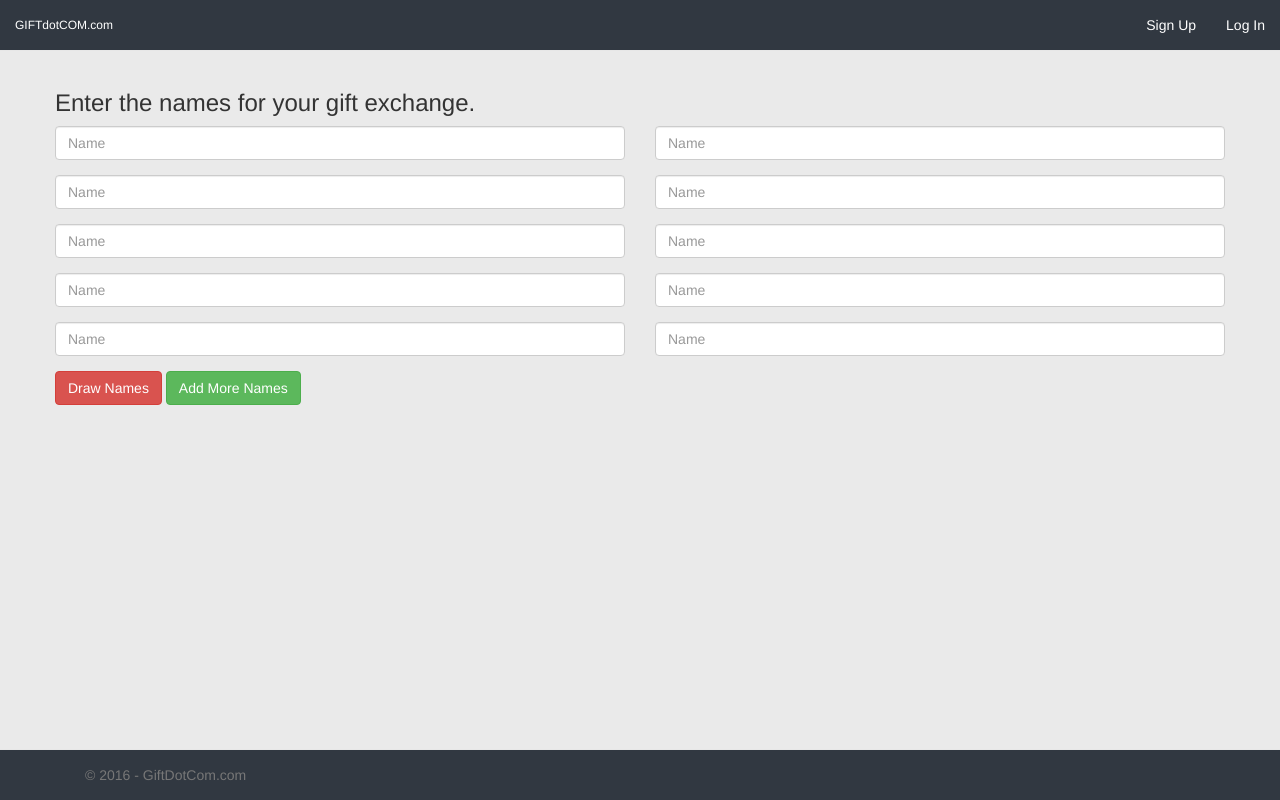
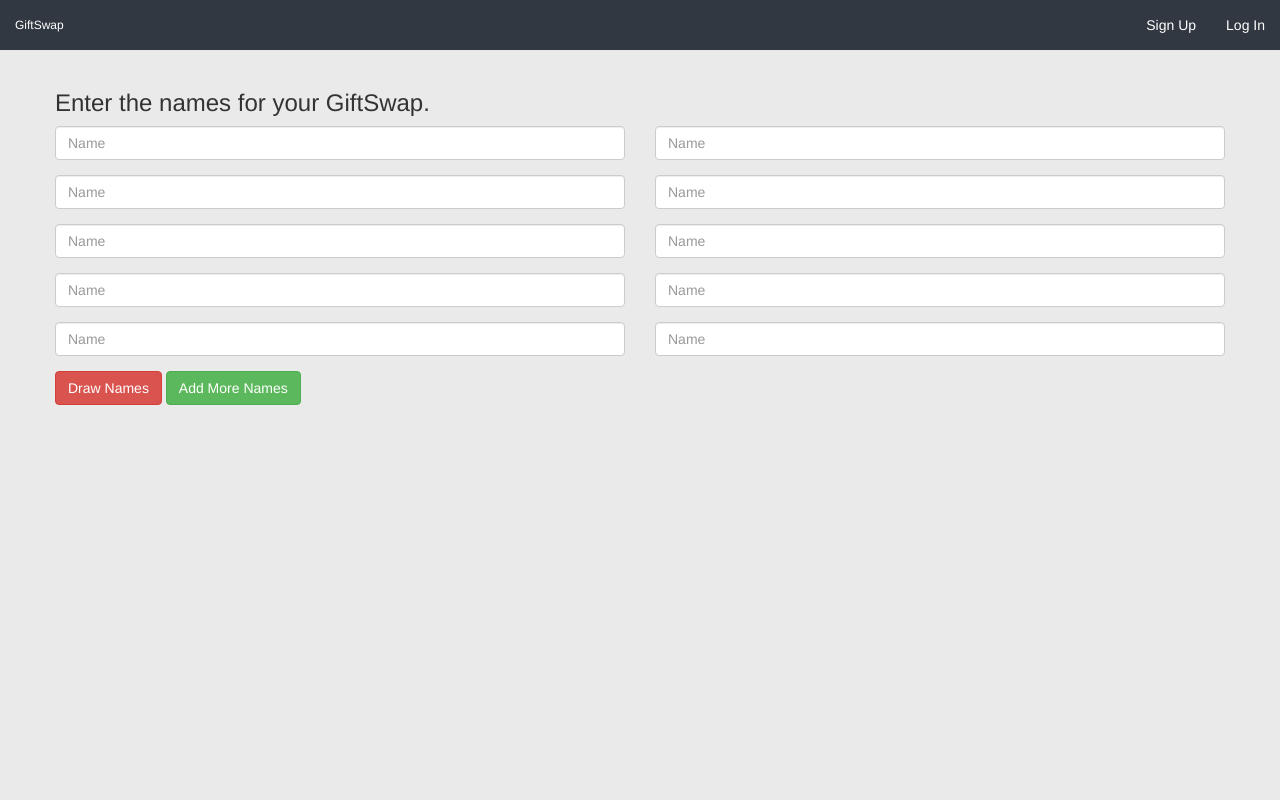
Before and after one commit to sagarpatel8384/gift-exchange-app, a Rails app: page / in a window 1280 px wide. Run offline with Rails 7, Linux system fonts and the light colour scheme; style sheets or scripts are compiled from the project's sources; parts of the project's set-up code (start-up, migrations or seed data) failed here and were passed over; some libraries are stand-ins or nearby versions.

Commit message:
Rename Application

```diff
--- a/app/controllers/application_controller.rb
+++ b/app/controllers/application_controller.rb
@@ -12,10 +12,6 @@ class ApplicationController < ActionController::Base
     distinct_invites = invites_array.uniq.select { |email| !@group.invitations.find_by_email(email)}
     distinct_invites.each { |email| UserMailer.invitation_email(email, @group).deliver_now}
     distinct_invites.each { |email| @group.invitations.create(email: email) }
-  end
-
-  def authorized?
-    redirect_to login_path if !logged_in?
   end
 
   def current_user
--- a/app/views/groups/_edit.html.erb
+++ b/app/views/groups/_edit.html.erb
@@ -1,5 +1,5 @@
 <div class="form-group col-md-8 col-md-offset-2">
-  <h3>Edit your gift exchange group</h3>
+  <h3>Edit your GiftSwap group</h3>
 </div>
 
 <% if @group.errors.any? %>
--- a/app/views/groups/new.html.erb
+++ b/app/views/groups/new.html.erb
@@ -1,5 +1,5 @@
 <div class="col-md-8 col-md-offset-2">
-  <h3>Create a new gift exchange group</h3>
+  <h3>Create a new GiftSwap</h3>
 </div>
 
 <% if @group.errors.any? %>
--- a/app/views/groups/show.html.erb
+++ b/app/views/groups/show.html.erb
@@ -9,7 +9,7 @@
 <p class="group_info">
   <strong>Group Admin:</strong> <%= @group.admin.first_name %><br/>
   <strong>Group Description:</strong> <%= @group.description %><br/>
-  <strong>Gift Exchange Date:</strong> <%= @group.exchange_date.strftime('%A, %B %d, %Y') %><br/>
+  <strong>GiftSwap Date:</strong> <%= @group.exchange_date.strftime('%A, %B %d, %Y') %><br/>
   <strong>Maximum Gift Price:</strong> $<%= @group.max_price %>
 </p>
 
--- a/app/views/layouts/application.html.erb
+++ b/app/views/layouts/application.html.erb
@@ -1,7 +1,7 @@
 <!DOCTYPE html>
 <html>
 <head>
-  <title>GiftExchangeApp</title>
+  <title>GiftSwap</title>
   <%= stylesheet_link_tag    'application', media: 'all' %>
   <%= javascript_include_tag 'application' %>
   <%= javascript_include_tag "https://www.google.com/jsapi", "chartkick" %>
@@ -16,7 +16,5 @@
       <%= yield %>
     </div>
   </div>
-
-  <%= render 'shared/footer' %>
 </body>
 </html>
--- a/app/views/shared/_footer.html.erb
+++ /dev/null
@@ -1,8 +0,0 @@
-<div id="footer" class="navbar navbar-default navbar-fixed-bottom">
-  <div class="container">
-    <p class="navbar-text">&copy; 2016 - GiftDotCom.com</p>
-    <% if logged_in? %>
-      <p class="navbar-text"><%= link_to 'Site Administrator', site_admin_path(current_user) %></p>
-    <% end %>
-  </div>
-</div>
--- a/app/views/shared/_header.html.erb
+++ b/app/views/shared/_header.html.erb
@@ -1,7 +1,7 @@
 <nav class="navbar navbar-default navbar-static-top">
   <div class="container-fluid">
     <div class="navbar-header">
-      <a class="navbar-brand" href="<%= root_path %>">GIFTdotCOM.com</a>
+      <a class="navbar-brand" href="<%= root_path %>">GiftSwap</a>
     </div>
 
       <ul class="nav navbar-nav navbar-right">
--- a/app/views/shared/_homepage_form.html.erb
+++ b/app/views/shared/_homepage_form.html.erb
@@ -1,5 +1,5 @@
 <div id="full-width-head">
-  <h3>Enter the names for your gift exchange.</h3>
+  <h3>Enter the names for your GiftSwap.</h3>
   <%= form_tag root_path, method: 'get', class: 'form-horizontal' do %>
     <div class='form-group'>
       <div class="col-md-6">
--- a/app/views/shared/_match_results.html.erb
+++ b/app/views/shared/_match_results.html.erb
@@ -1,4 +1,4 @@
-<h3>Here are your gift exchange matches!</h3>
+<h3>Here are your GiftSwap matches!</h3>
 <table class="table table-striped">
   <thead>
     <tr>
```
Also changed, not shown: README.md.
